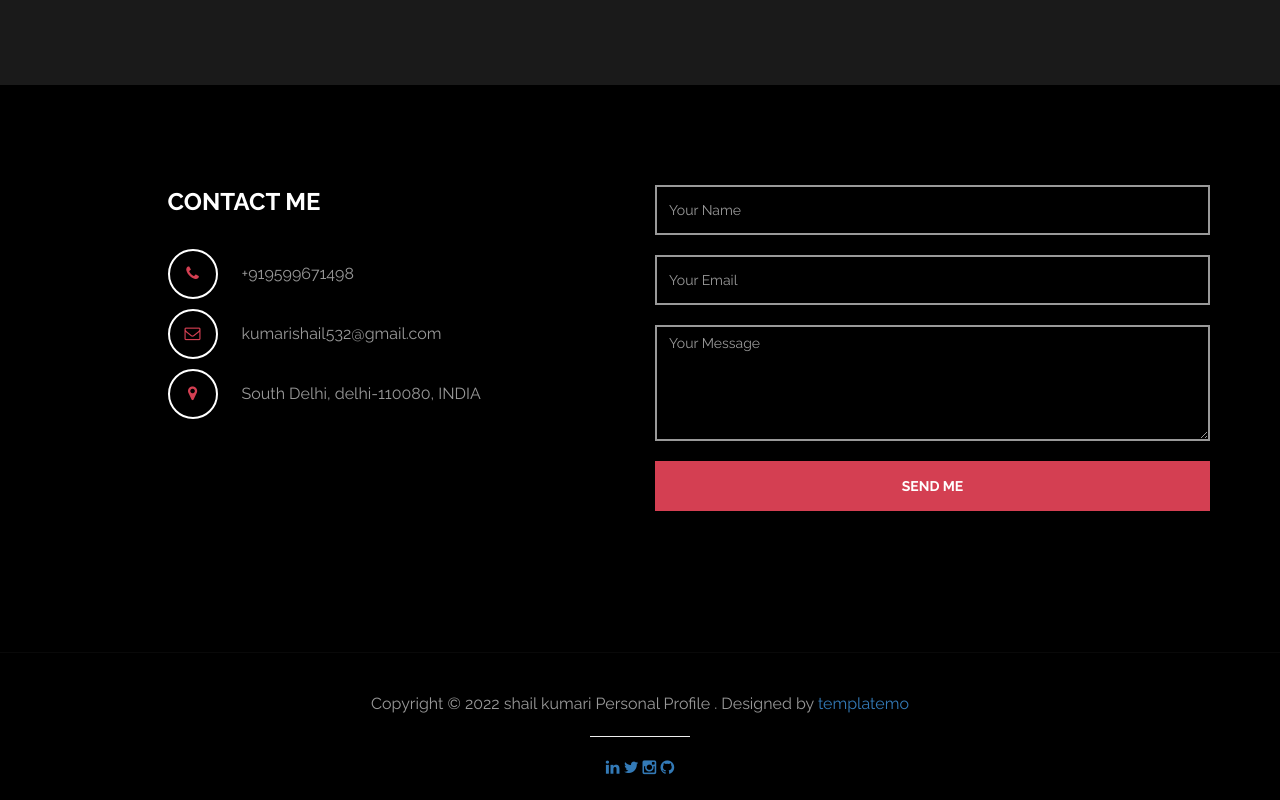
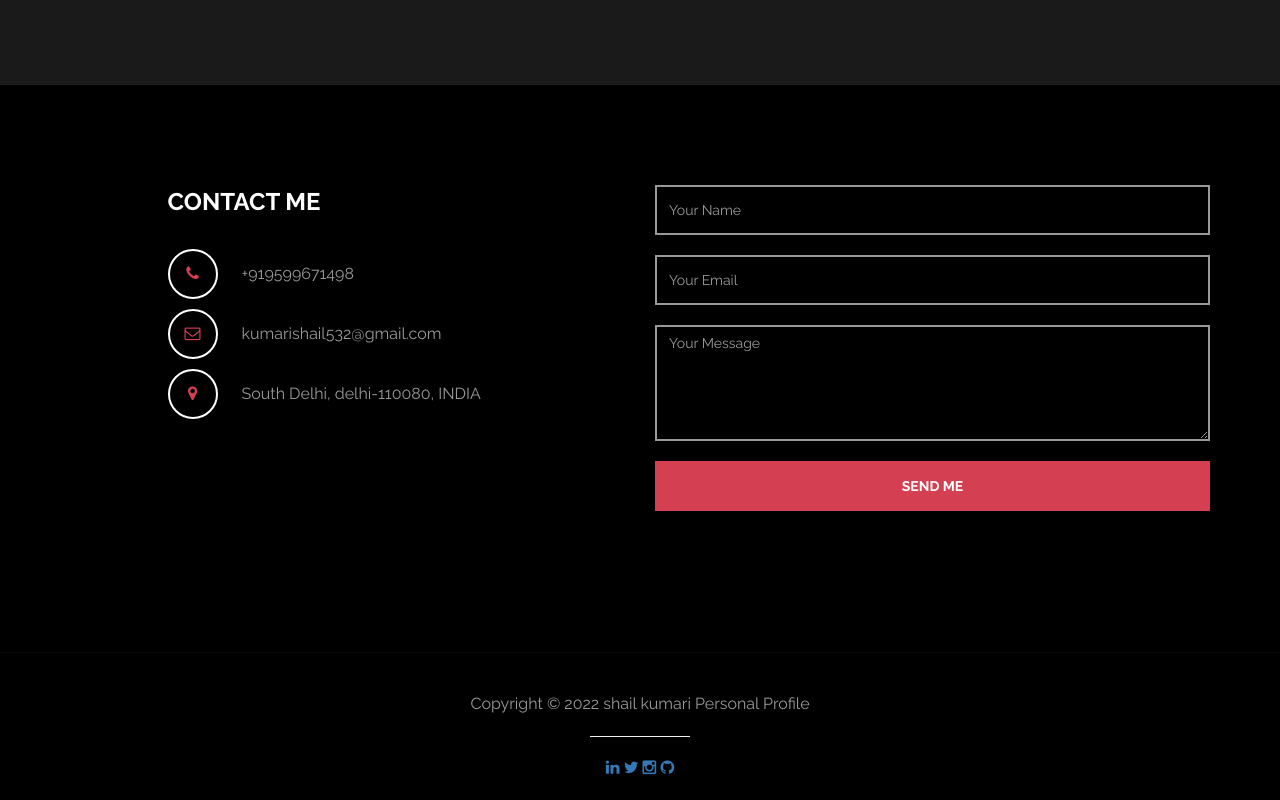
Before and after one commit to shaillyxyz/personal-portfolio, a plain HTML site: page index.html in a window 1280 px wide. Shown: the part 2989-3789 px from the top of the page. Drawn offline with Linux system fonts and the light colour scheme.

Commit message:
Update index.html

```diff
--- a/index.html
+++ b/index.html
@@ -243,7 +243,7 @@
 					<div class="col-md-12 wow fadeIn" data-wow-delay="0.9s">
 						<p>Copyright &copy; 2022 shail kumari Personal Profile
 
-                        . Designed by <a rel="nofollow noopener" href="https://templatemo.com">templatemo</a></p>
+
 						<hr>
 						<ul class="social-icon">
 							<a href="https://www.linkedin.com/in/shailkumari22/"target="_blank"><li><i class="fa fa-linkedin"></i></li></a>
```
